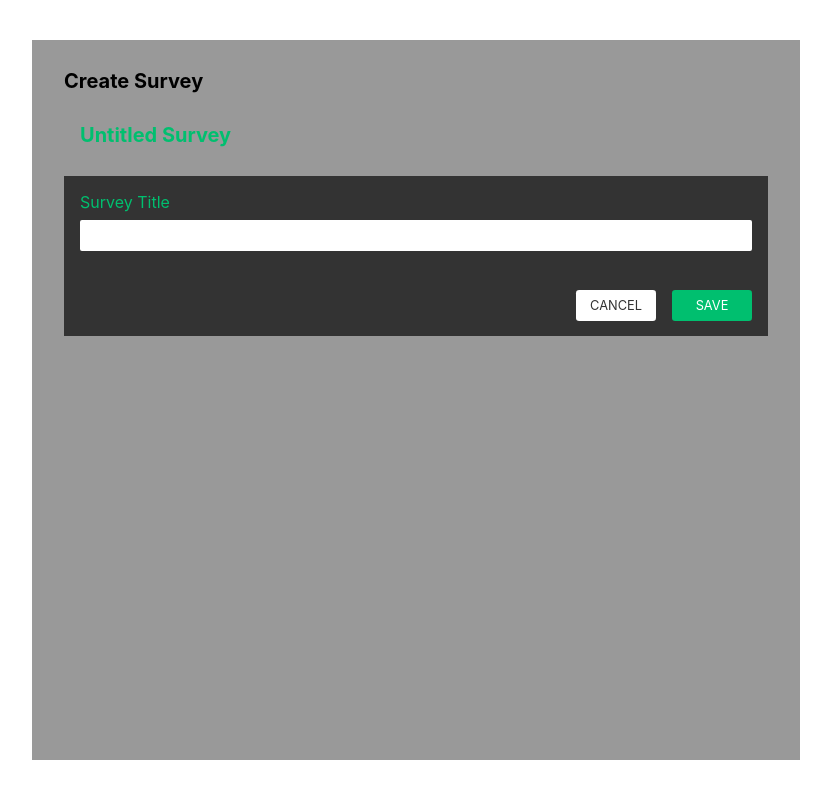
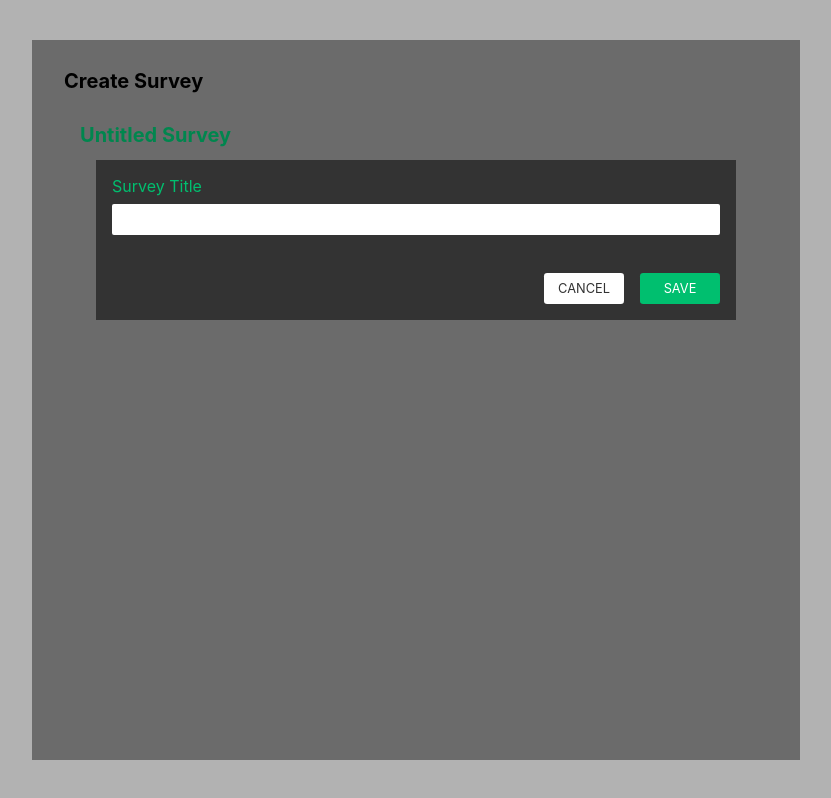
Before and after one commit to asendice/survey, a React (Create React App) app: page /create in a window 1280 px wide. Both pictures are taken after a click on the element "Untitled Survey". Shown: the whole page, without its empty margins (224-1055 px from the left). Built offline with nearby package versions, Linux system fonts and the light colour scheme.

Commit message:
name-modal positioning

```diff
--- a/src/components/create-page/name-modal.js
+++ b/src/components/create-page/name-modal.js
@@ -14,14 +14,22 @@ function NameModal(props) {
 
   return (
     <div className={classes.container}>
+      <div className={classes.content}>
         <form className={classes.nameForm}>
           <label className={classes.nameLabel}>Survey Title</label>
-        <input className={classes.nameInput} type="text" onChange={(e) => setInput(e.target.value)} />
+          <input
+            className={classes.nameInput}
+            type="text"
+            onChange={(e) => setInput(e.target.value)}
+          />
           <div className={classes.actionBtns}>
-          <Button action={setOpen} cancel={true}>CANCEL</Button>
+            <Button action={setOpen} cancel={true}>
+              CANCEL
+            </Button>
             <Button action={onSavePress}>SAVE</Button>
           </div>
         </form>
+      </div>
     </div>
   );
 }
--- a/src/components/create-page/name-modal.module.css
+++ b/src/components/create-page/name-modal.module.css
@@ -1,8 +1,21 @@
 .container {
-  width: 100%;
+  position: absolute;
+  top: 0;
+  bottom: 0;
+  left: 0;
+  right: 0;
+  background-color: rgba(0, 0, 0, 0.3);
+  display: flex;
+  justify-content: center;
+}
+
+.content {
+  width: 40rem;
   height: 10rem;
   padding: 1rem;
   background-color: #333;
+  position: absolute;
+  top: 10rem;
 }
 
 .nameForm {
```
Lines whose indentation alone changed are shown as unchanged.
